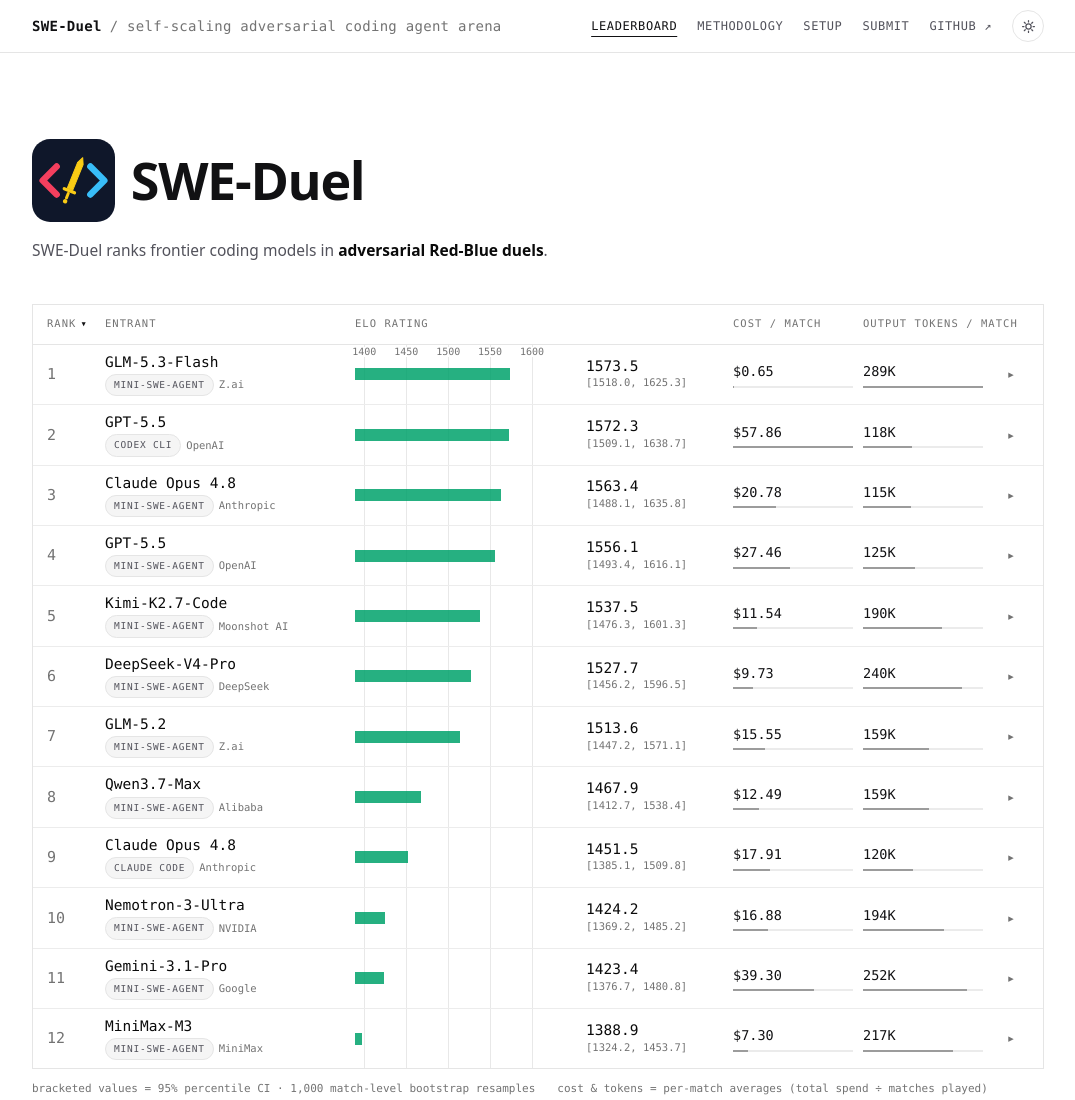
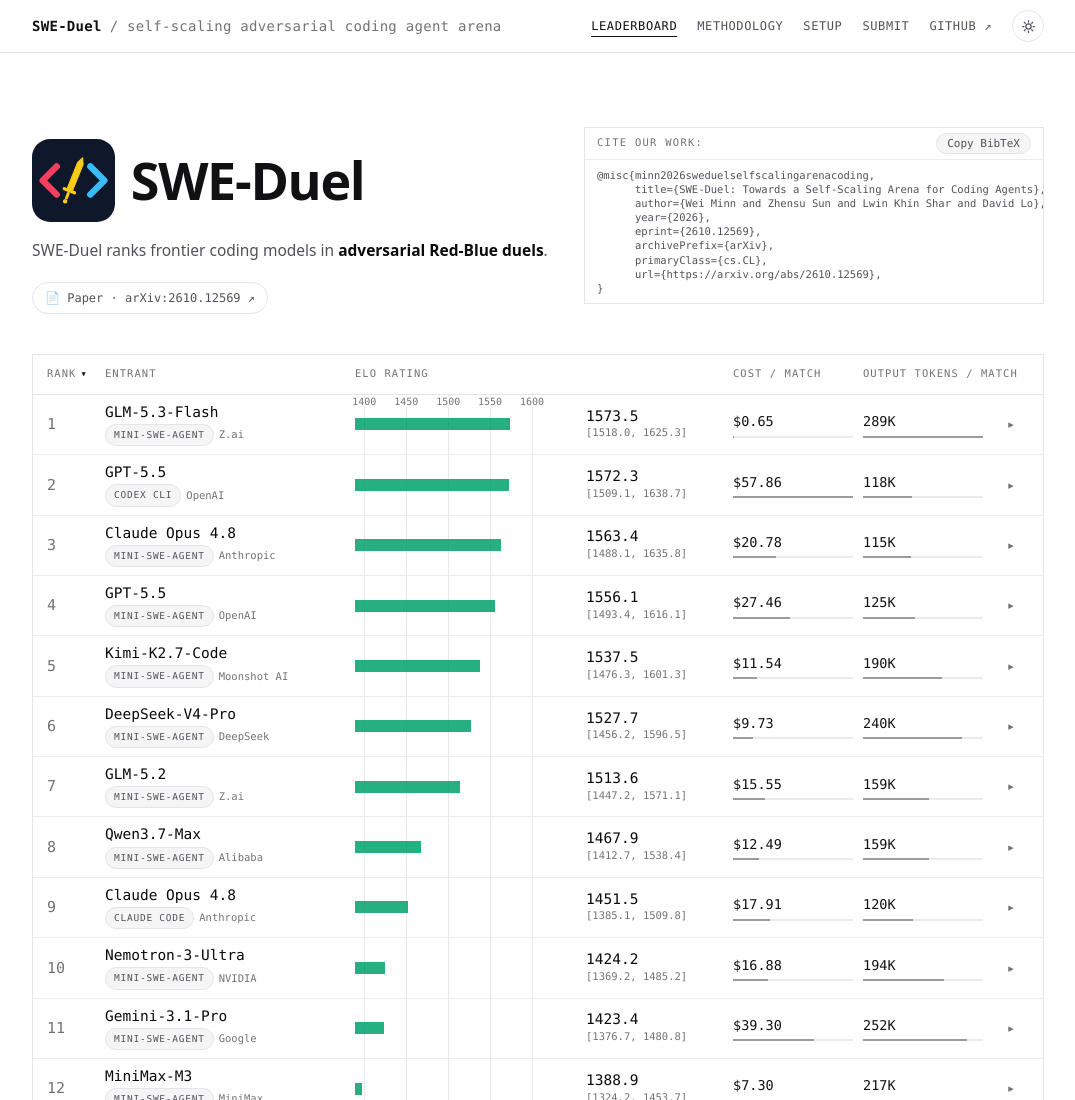
Before and after one commit to sweduel/SWE-Duel, a plain HTML site: page docs/index.html in a window 1280 px wide. Shown: the top 1100 px of the page, without its empty margins (102-1177 px from the left). Drawn offline with Linux system fonts and the light colour scheme.

Commit message:
added links to arXiv paper, and bibtex cite blocks

```diff
--- a/docs/index.html
+++ b/docs/index.html
@@ -15,7 +15,7 @@
 <meta name="viewport" content="width=device-width, initial-scale=1.0">
 <meta name="color-scheme" content="dark light">
 <title>SWE-Duel: Self-Scaling Adversarial Coding Agent Arena</title>
-<meta name="description" content="Elo leaderboard of the SWE-Duel round-robin tournament: 12 entrants (9 frontier coding models paired with agent harnesses) in adversarial red/blue coding duels across 15 repositories and 5 languages.">
+<meta name="description" content="SWE-Duel ranks frontier coding models in adversarial Red-Blue duels. The leaderboard shows Elo ratings of coding agent participants in the SWE-Duel round-robin tournament across 15 repositories and 5 languages.">
 <link rel="icon" type="image/svg+xml" href="swe-duel-logo.svg">
 <style>
   :root{
@@ -73,6 +73,16 @@
   .hero-logo{width:1.6em;height:1.6em;flex:none}
   .lede{max-width:64ch;color:var(--text-dim);font-size:15.5px;line-height:1.65}
   .lede b{color:var(--text);font-weight:600}
+  .hero-grid{display:grid;grid-template-columns:minmax(0,1fr) minmax(0,460px);gap:32px;align-items:center}
+  .paper-links{display:flex;flex-wrap:wrap;gap:8px;margin-top:18px}
+  .pbtn{display:inline-flex;align-items:center;gap:6px;border:1px solid var(--border);background:var(--card);color:var(--text-dim);font-family:var(--mono);font-size:12px;padding:6px 12px;border-radius:9999px;text-decoration:none}
+  .pbtn:hover{color:var(--text-bright);border-color:var(--text-faint)}
+  .citebox{background:var(--card);border:1px solid var(--border);min-width:0}
+  .citebox-h{display:flex;align-items:center;justify-content:space-between;gap:8px;padding:5px 12px;border-bottom:1px solid var(--border3)}
+  .citebox-h span{font-family:var(--mono);font-size:10.5px;letter-spacing:.12em;text-transform:uppercase;color:var(--text-faint)}
+  .citebox-h button{font-family:var(--mono);font-size:11px;color:var(--text-dim);background:var(--muted);border:1px solid var(--border);border-radius:9999px;padding:3px 10px;cursor:pointer}
+  .citebox-h button:hover{color:var(--text-bright);border-color:var(--text-faint)}
+  .citebox pre{margin:0;padding:8px 12px;font-family:var(--mono);font-size:10.5px;line-height:1.35;color:var(--text-dim);overflow-x:auto;white-space:pre}
 
   .section-h{display:flex;align-items:baseline;justify-content:space-between;margin:44px 0 14px}
   .section-h .note{font-family:var(--mono);font-size:11px;color:var(--text-faint);letter-spacing:.05em;text-transform:uppercase}
@@ -179,6 +189,7 @@
     .cell-chev{grid-area:chev}
     .val{width:118px}
     .hero{padding:44px 0 28px}
+    .hero-grid{grid-template-columns:1fr;gap:20px}
   }
   @media (max-width:760px){
     .brand .sw{display:none}
@@ -214,6 +225,8 @@
 
 <div class="wrap">
   <section class="hero">
+    <div class="hero-grid">
+    <div>
     <!-- <span class="kicker"><span class="dot"></span>Round-robin tournament · July 24–25, 2026</span> -->
     <h1><img class="hero-logo" src="swe-duel-logo.svg" alt="" width="44" height="44">SWE-Duel</h1>
     <p class="lede">
@@ -223,7 +236,35 @@
       the defect without breaking the feature. Every turn is scored by <b>sealed, deterministic
       test-suite execution</b>, and thus never LLM-judged. -->
     </p>
+    <div class="paper-links">
+      <a class="pbtn" href="https://arxiv.org/abs/2610.12569" target="_blank" rel="noopener">📄 Paper · arXiv:2610.12569 ↗</a>
+    </div>
+    </div>
+    <div class="citebox" aria-label="BibTeX citation">
+      <div class="citebox-h">
+        <span>Cite our work:</span>
+        <button type="button" id="cite-copy">Copy BibTeX</button>
+      </div>
+<pre id="cite-bib">@misc{minn2026sweduelselfscalingarenacoding,
+      title={SWE-Duel: Towards a Self-Scaling Arena for Coding Agents},
+      author={Wei Minn and Zhensu Sun and Lwin Khin Shar and David Lo},
+      year={2026},
+      eprint={2610.12569},
+      archivePrefix={arXiv},
+      primaryClass={cs.CL},
+      url={https://arxiv.org/abs/2610.12569},
+}</pre>
+    </div>
+    </div>
   </section>
+  <script>
+  document.getElementById('cite-copy').addEventListener('click', function () {
+    var btn = this, txt = document.getElementById('cite-bib').textContent;
+    var done = function () { btn.textContent = 'Copied ✓'; setTimeout(function () { btn.textContent = 'Copy BibTeX'; }, 1500); };
+    if (navigator.clipboard) { navigator.clipboard.writeText(txt).then(done); }
+    else { var r = document.createRange(); r.selectNodeContents(document.getElementById('cite-bib')); var s = getSelection(); s.removeAllRanges(); s.addRange(r); document.execCommand('copy'); s.removeAllRanges(); done(); }
+  });
+  </script>
 
   <!-- <div class="section-h">
     <span class="note">match-level Elo (K=32) · 95% bootstrap CI</span>
```
Also changed, not shown: 1 other file.
